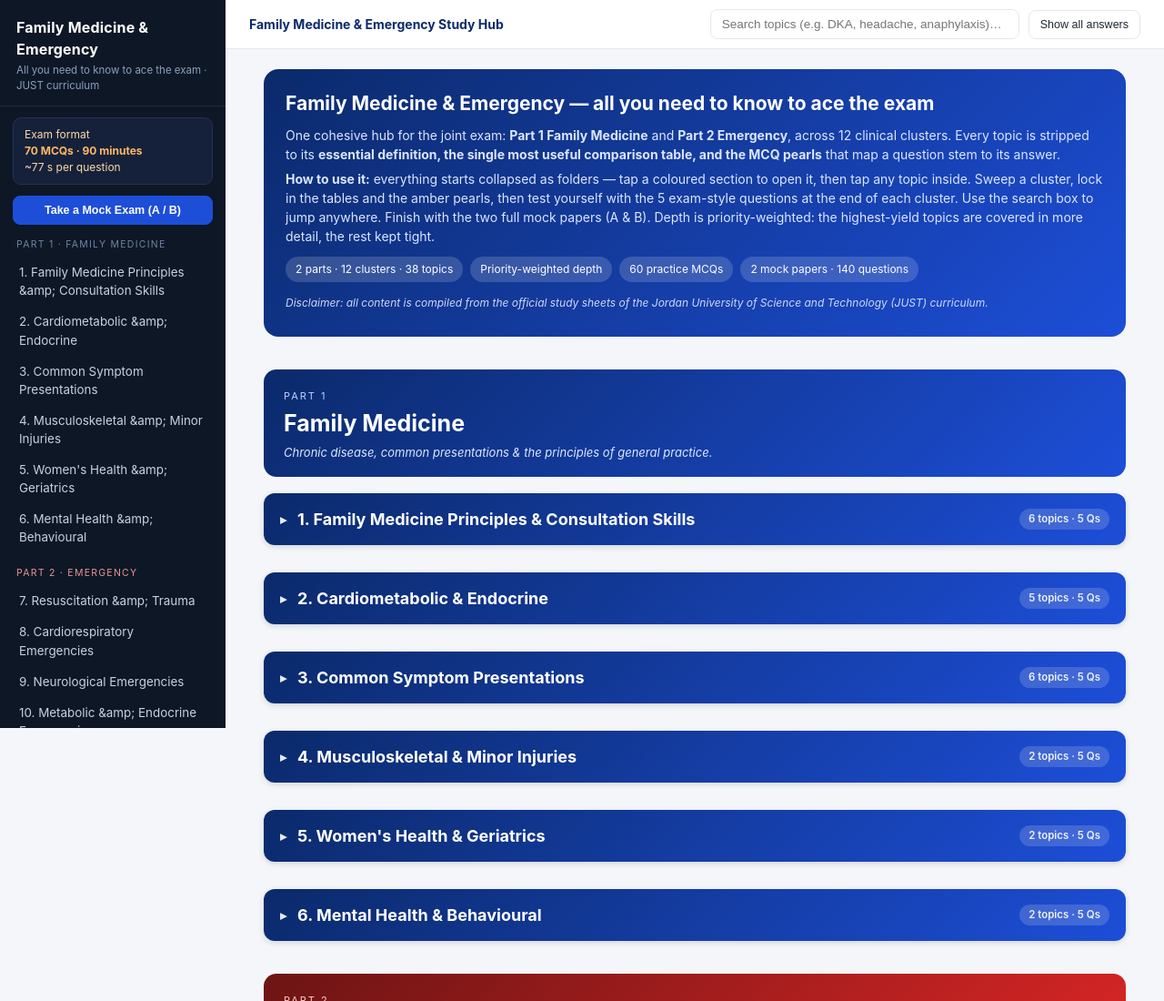
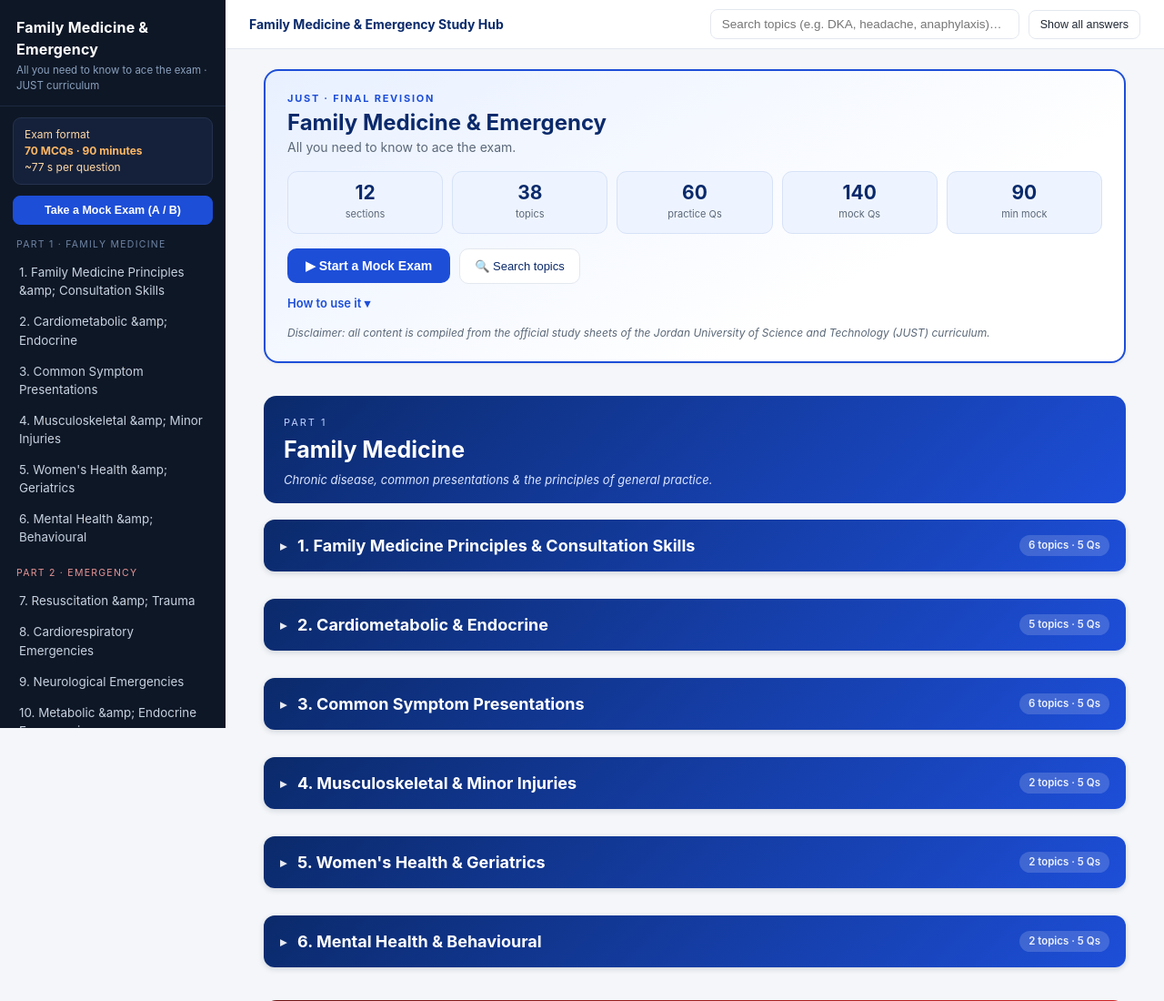
Before and after one commit to Kaf-identity/fammed-er-revision, a plain HTML site: page index.html in a window 1280 px wide. Shown: the top 1100 px of the page at 91% size. Drawn offline with Linux system fonts and the light colour scheme.

Commit message:
Add files via upload

```diff
--- a/index.html
+++ b/index.html
@@ -45,11 +45,25 @@ a{color:var(--brand);text-decoration:none}
 #topbar button:hover{background:#f0f4fa;border-color:#c9d4e3}
 #hamburger{display:none}
 .wrap{max-width:1000px;margin:0 auto;padding:22px 26px 80px}
-.intro-card{background:linear-gradient(135deg,#0b2a6b,#1d4ed8);color:#fff;border-radius:16px;padding:22px 24px;margin-bottom:22px}
-.intro-card h2{margin:0 0 8px;font-size:21px}
-.intro-card p{margin:6px 0;font-size:14px;color:#dce6ff}
-.intro-card .pills{margin-top:12px;display:flex;gap:8px;flex-wrap:wrap}
-.intro-card .pill{background:rgba(255,255,255,.16);padding:5px 11px;border-radius:20px;font-size:12px}
+.intro-card{background:linear-gradient(150deg,#e8f0ff,#ffffff 70%);border:2px solid var(--brand);border-radius:16px;padding:22px 24px;margin-bottom:22px;color:var(--ink);box-shadow:0 1px 4px rgba(16,30,54,.06)}
+.intro-card .kick{font-size:11px;letter-spacing:.16em;text-transform:uppercase;color:var(--brand);font-weight:700}
+.intro-card h2{margin:4px 0 3px;font-size:24px;line-height:1.15;color:var(--brand2)}
+.intro-card .sub{color:var(--muted);font-size:14px;margin:0 0 16px}
+.intro-card .tiles{display:grid;grid-template-columns:repeat(5,1fr);gap:10px}
+.intro-card .tile{background:#eef4ff;border:1px solid #d6e2f7;border-radius:11px;padding:12px 10px;text-align:center}
+.intro-card .tile b{display:block;font-size:21px;line-height:1;color:var(--brand2)}
+.intro-card .tile span{display:block;font-size:11px;color:var(--muted);margin-top:5px}
+.intro-card .intro-actions{display:flex;gap:10px;align-items:center;flex-wrap:wrap;margin-top:16px}
+.intro-card .cta{background:var(--brand);color:#fff;font-weight:700;border:none;border-radius:10px;padding:11px 20px;font-size:14px;cursor:pointer}
+.intro-card .cta:hover{background:#1b43c0}
+.intro-card .ghost{background:#fff;color:var(--brand2);border:1px solid var(--line);border-radius:10px;padding:11px 16px;font-size:13px;cursor:pointer}
+.intro-card .ghost:hover{background:#f0f4fa}
+.intro-card .howto{margin-top:12px}
+.intro-card .howto summary{cursor:pointer;color:var(--brand);font-size:13px;font-weight:600;list-style:none}
+.intro-card .howto summary::-webkit-details-marker{display:none}
+.intro-card .howto p{margin:8px 0 0;font-size:13.5px;color:var(--muted)}
+.intro-card .disc{margin-top:14px;font-size:12px;color:var(--muted);font-style:italic}
+@media(max-width:760px){.intro-card .tiles{grid-template-columns:repeat(2,1fr)}}
 /* part banner */
 .part-banner{background:linear-gradient(135deg,#0b2a6b,#1d4ed8);color:#fff;border-radius:14px;padding:16px 22px;margin:36px 0 18px;scroll-margin-top:64px}
 .part-banner .part-kicker{font-size:11px;text-transform:uppercase;letter-spacing:.18em;color:#bcd2ff}
@@ -210,11 +224,23 @@ mark{background:#ffe680;color:#000;padding:0 2px;border-radius:2px}
  </div>
  <div class="wrap">
    <div class="intro-card">
-     <h2>Family Medicine & Emergency &mdash; all you need to know to ace the exam</h2>
-     <p>One cohesive hub for the joint exam: <b>Part 1 Family Medicine</b> and <b>Part 2 Emergency</b>, across 12 clinical clusters. Every topic is stripped to its <b>essential definition, the single most useful comparison table, and the MCQ pearls</b> that map a question stem to its answer.</p>
-     <p><b>How to use it:</b> everything starts collapsed as folders &mdash; tap a coloured section to open it, then tap any topic inside. Sweep a cluster, lock in the tables and the amber pearls, then test yourself with the 5 exam-style questions at the end of each cluster. Use the search box to jump anywhere. Finish with the two full mock papers (A &amp; B). Depth is priority-weighted: the highest-yield topics are covered in more detail, the rest kept tight.</p>
-     <div class="pills"><span class="pill">2 parts &middot; 12 clusters &middot; 38 topics</span><span class="pill">Priority-weighted depth</span><span class="pill">60 practice MCQs</span><span class="pill">2 mock papers &middot; 140 questions</span></div>
-     <p style="margin-top:14px;font-size:12px;color:#cdd9f5;font-style:italic">Disclaimer: all content is compiled from the official study sheets of the Jordan University of Science and Technology (JUST) curriculum.</p>
+     <div class="kick">JUST &middot; Final revision</div>
+     <h2>Family Medicine & Emergency</h2>
+     <div class="sub">All you need to know to ace the exam.</div>
+     <div class="tiles">
+       <div class="tile"><b>12</b><span>sections</span></div>
+       <div class="tile"><b>38</b><span>topics</span></div>
+       <div class="tile"><b>60</b><span>practice Qs</span></div>
+       <div class="tile"><b>140</b><span>mock Qs</span></div>
+       <div class="tile"><b>90</b><span>min mock</span></div>
+     </div>
+     <div class="intro-actions">
+       <button class="cta" onclick="document.getElementById('mock-section').scrollIntoView()">&#9654; Start a Mock Exam</button>
+       <button class="ghost" onclick="var s=document.getElementById('search');s.scrollIntoView();s.focus()">&#128269; Search topics</button>
+     </div>
+     <details class="howto"><summary>How to use it &#9662;</summary>
+       <p>Everything starts collapsed as folders &mdash; tap a coloured section (blue = Family Medicine, red = Emergency) to open it, then tap any topic inside. Skim the definition, the comparison table and the amber MCQ pearls, then do the 5 questions at the end of each section. Finish with the two 90-minute mock papers (A &amp; B).</p></details>
+     <div class="disc">Disclaimer: all content is compiled from the official study sheets of the Jordan University of Science and Technology (JUST) curriculum.</div>
    </div>
 <div class="part-banner" id="part-fammed"><span class="part-kicker">Part 1</span><h2>Family Medicine</h2><p>Chronic disease, common presentations &amp; the principles of general practice.</p></div>
 <section class="system" id="sys-fm-principles" data-system="Family Medicine Principles &amp; Consultation Skills">
```
